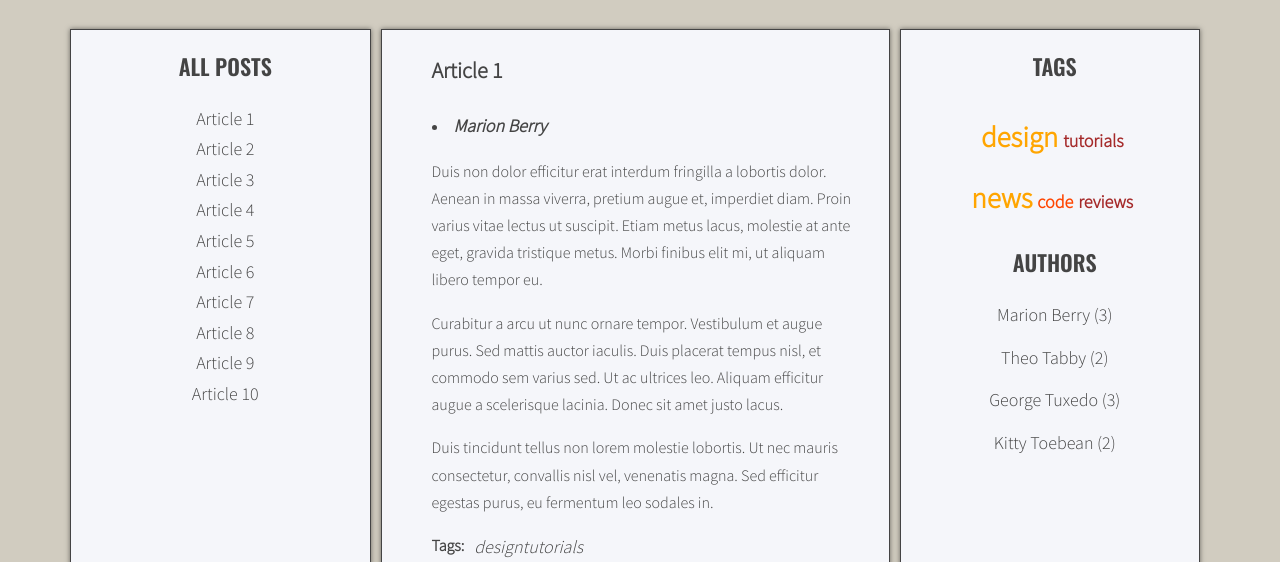
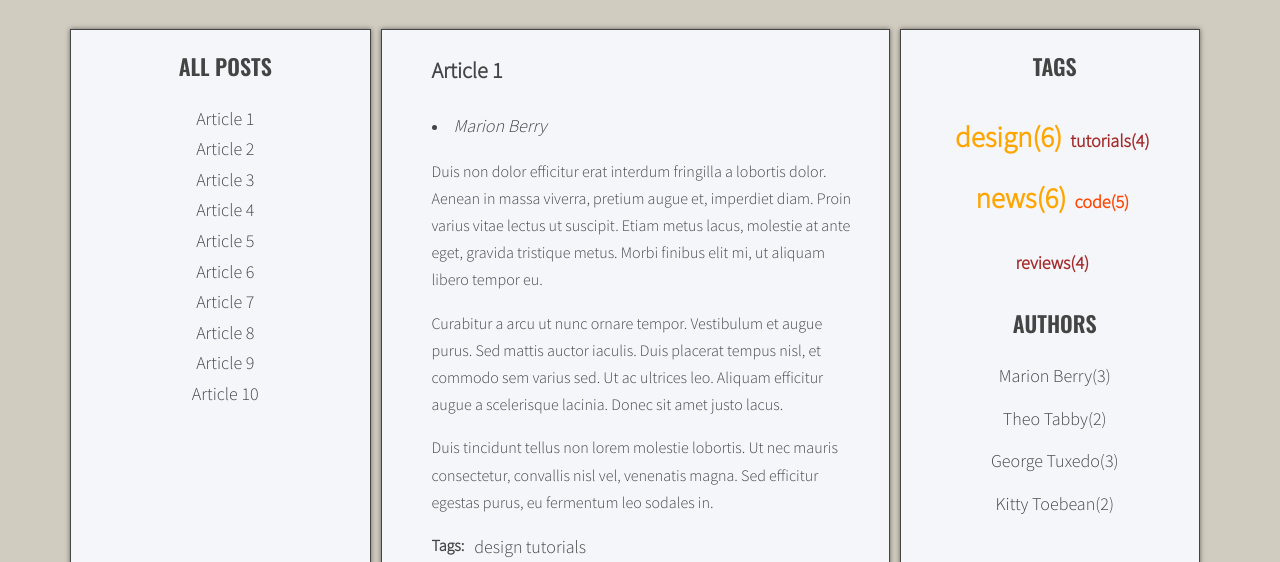
Before and after one commit to OlhaOvcharenko/javascript-blog, a website: page index.html in a window 1280 px wide. Shown: the part 238-800 px from the top of the page. Drawn offline with nearby package versions, Linux system fonts and the light colour scheme.

Commit message:
add Handlerbar to script.js

```diff
--- a/index.html
+++ b/index.html
@@ -167,7 +167,26 @@
                 </aside>
             </main>
         </div>
-    <script src="https://cdnjs.cloudflare.com/ajax/libs/handlebars.js/4.1.0/handlebars.min.js"></script>
-    <script src="js/script.js"></script>
+        <script id="template-article-link" type="text/x-handlebars-template">
+            <li><a href="#{{ id }}"><span>{{ title }}</span></a></li>
+        </script>
+        <script id="template-tag-link" type="text/x-handlebars-template">
+            <li><a href="#tag-{{ id }}"><span>{{ title }}</span></a></li>
+        </script>
+        <script id="template-author-link" type="text/x-handlebars-template">
+            <li><a href="#author-{{ id }}"><span>{{ title }}</span></a></li>
+        </script>
+        <script id="template-tag-cloud-link" type="text/x-handlebars-template">
+            {{#each tags}}
+            <li><a href="#tag-{{ tag }}" class="{{className}}">{{tag}}<span class="tag-count">({{count}})</span></a></li>
+            {{/each}}
+        </script>
+        <script id="template-author-cloud-link" type="text/x-handlebars-template">
+            {{#each authors}}
+            <li><a href="{#author-{author}}" >{{author}}<span class="count">({{count}})</span></a></li>
+            {{/each}}
+        </script>
+        <script src="https://cdnjs.cloudflare.com/ajax/libs/handlebars.js/4.1.0/handlebars.min.js"></script>
+        <script src="js/script.js"></script>
     </body>
 </html>
--- a/js/script.js
+++ b/js/script.js
@@ -1,5 +1,13 @@
 {
   'use strict';
+
+  const templates = {
+    articleLink: Handlebars.compile(document.querySelector('#template-article-link').innerHTML),
+    tagLink: Handlebars.compile(document.querySelector('#template-tag-link').innerHTML),
+    authorLink: Handlebars.compile(document.querySelector('#template-author-link').innerHTML),
+    tagCloudLink: Handlebars.compile(document.querySelector('#template-tag-cloud-link').innerHTML),
+    authorCloudLink: Handlebars.compile(document.querySelector('#template-author-cloud-link').innerHTML),
+  }
 
   const opts = {
     articleSelector: '.post',
@@ -76,9 +84,11 @@
 
 
       /* create HTML of the link */
-
-      const linkHTML = '<li><a href="#' + articleId + '"><span>' + articleTitle + '</span></a></li>';
-      console.log(linkHTML);
+      /*const linkHTML = '<li><a href="#' + articleId + '"><span>' + articleTitle + '</span></a></li>';
+      console.log(linkHTML);*/
+      /*[NEW] add link HTML with a help of Hanf=dlebars*/
+      const linkHTMLData = {id: articleId, title: articleTitle};
+      const linkHTML = templates.articleLink(linkHTMLData);
 
       /* insert link into titleList */
       html = html + linkHTML;
@@ -150,7 +160,11 @@
         console.log(tag);
 
         /* generate HTML of the link */
-        const linkHTML = '<li><a href="#tag-' + tag + '"><i>' + tag + '</i></a></li>';
+        /*const linkHTML = '<li><a href="#tag-' + tag + '"><i>' + tag + '</i></a></li>';*/
+        /*[New] generate HTML with a help of Handlebars*/
+        const linkHTMLData = {id: tag, title: tag};
+        const linkHTML = templates.tagLink(linkHTMLData);
+        console.log(linkHTML);
 
         /* add generated code to html variable */
         html += linkHTML;
@@ -178,21 +192,29 @@
     console.log('tagsParams:', tagsParams);
 
     /* [NEW] create variable for all links HTML code */
-    let allTagsHTML = '';
+    /*let allTagsHTML = '';*/
+    const allTagsData = {tags: []};
 
     /* [NEW] START LOOP: for each tag in allTags: */
     for(let tag in allTags){
       /* [NEW] generate code of a link and add it to allTagsHTML */
-      const tagLinkHTML = calculateTagClass(allTags[tag], tagsParams);
-      console.log('tagLinkHTML:', tagLinkHTML);
+      //const tagLinkHTML = calculateTagClass(allTags[tag], tagsParams);
+      //console.log('tagLinkHTML:', tagLinkHTML);
+      //allTagsHTML += '<li><a href="#tag-' + tag + '" class="' + tagLinkHTML + '">' + tag +'</a></li>';
 
-      allTagsHTML += '<li><a href="#tag-' + tag + '" class="' + tagLinkHTML + '">' + tag +'</a></li>';
+      allTagsData.tags.push({
+        tag: tag,
+        count: allTags[tag],
+        className: calculateTagClass(allTags[tag], tagsParams)
+      });
 
     }
     /* [NEW] END LOOP: for each tag in allTags: */
 
     /*[NEW] add HTML from allTagsHTML to tagList */
-    tagList.innerHTML = allTagsHTML;
+    /*tagList.innerHTML = allTagsHTML;*/
+    tagList.innerHTML = templates.tagCloudLink(allTagsData);
+    console.log(allTagsData)
 
   }
 
@@ -270,7 +292,11 @@
       console.log(articleAuthor);
 
       /* generate HTML of the link */
-      const linkHTML = '<li><a href="#author-' + articleAuthor + '"><b>' + articleAuthor+ '</b></a></li>';
+      /*const linkHTML = '<li><a href="#author-' + articleAuthor + '"><b>' + articleAuthor+ '</b></a></li>';*/
+
+      const linkHTMLData = {id: articleAuthor, title: articleAuthor};
+      const linkHTML = templates.authorLink(linkHTMLData);
+      console.log(linkHTML);
 
       /* insert HTML of all the links into the author wrapper */
       authorList.innerHTML = linkHTML;
@@ -286,18 +312,23 @@
 
     /* [NEW] find list of authors in right column */
     const authorListColumn = document.querySelector(opts.authorsListSelector);
+    //let allAuthorsHTML = '';
 
-    let allAuthorsHTML = '';
+    const allAuthorsData = {authors: []};
 
     /* [NEW] START LOOP: for each articleAuthor in allAuthors: */
     for (let articleAuthor in allAuthors) {
 
-      allAuthorsHTML += '<li><a href="#author-' + articleAuthor + '"><span>' + articleAuthor + ' (' + allAuthors[articleAuthor] + ')</span></a></li>';
-
+      //allAuthorsHTML += '<li><a href="#author-' + articleAuthor + '"><span>' + articleAuthor + ' (' + allAuthors[articleAuthor] + ')</span></a></li>';
+      allAuthorsData.authors.push({
+        author: articleAuthor,
+        count: allAuthors[articleAuthor],
+      });
     }
-
     /*[NEW] add HTML from allAuthorsHTML to authorList */
-    authorListColumn.innerHTML = allAuthorsHTML;
+    // authorListColumn.innerHTML = allAuthorsHTML;
+    authorListColumn.innerHTML = templates.authorCloudLink(allAuthorsData);
+    console.log(allAuthorsData);
   }
 
   generateAuthors();
```
